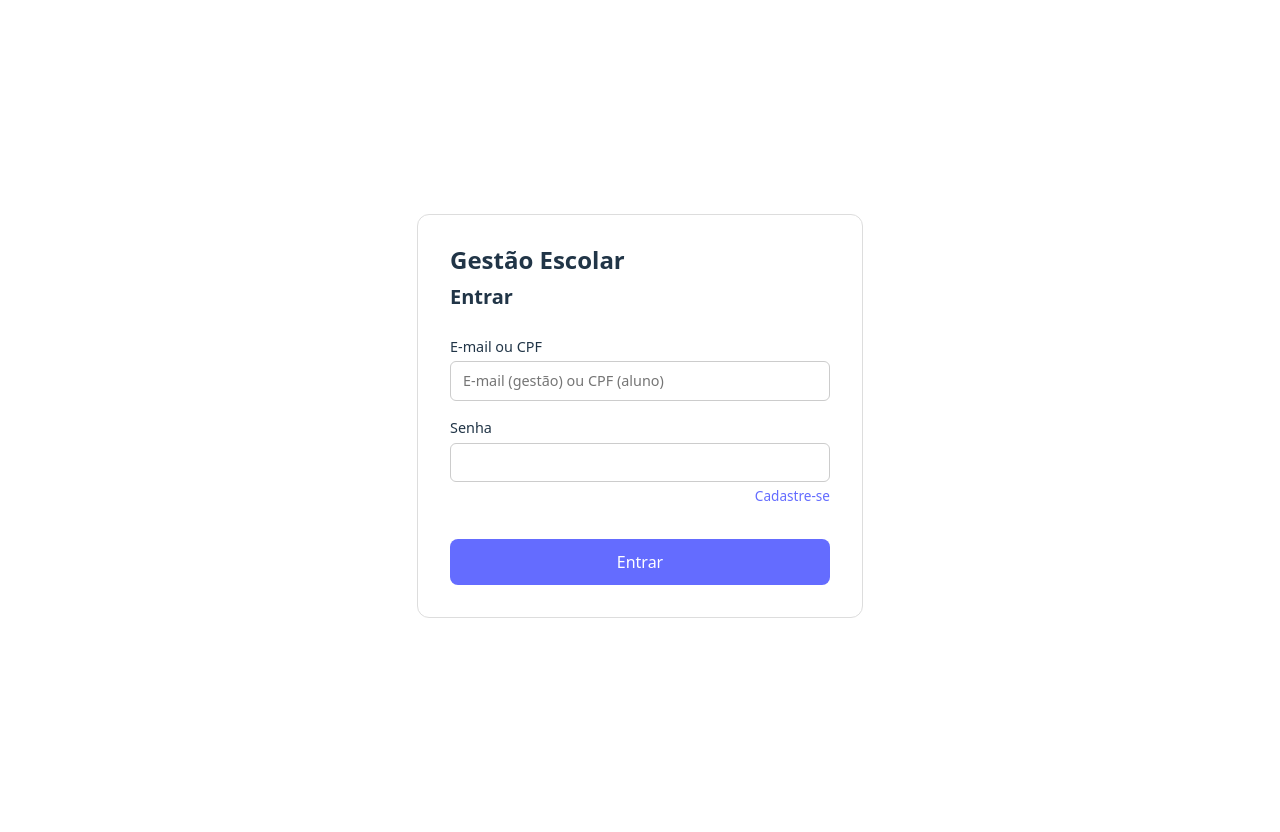
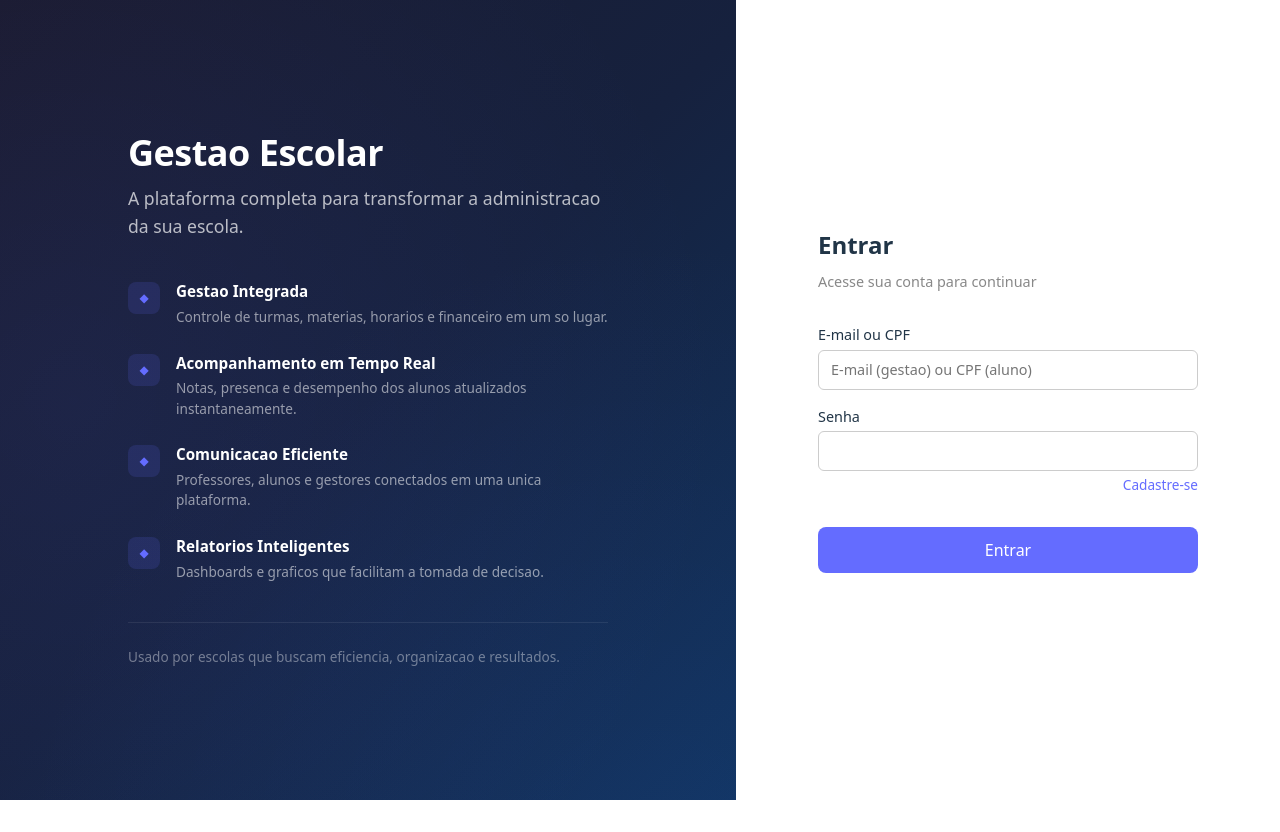
Before and after one commit to pereirasil/escola, a React (Vite) app: page /login in a window 1280 px wide. After the commit the page ends 800 px from the top, so only its background shows below. Built offline with nearby package versions, Linux system fonts and the light colour scheme.

Commit message:
feat(login): redesign completo da tela de login com layout split-screen profissional

```diff
--- a/src/index.css
+++ b/src/index.css
@@ -101,29 +101,127 @@ body {
 .auth-page {
   min-height: 100vh;
   display: flex;
+  flex-direction: row;
+}
+
+.auth-hero {
+  flex: 1;
+  display: flex;
   align-items: center;
   justify-content: center;
-  padding: 1rem;
+  padding: 3rem;
+  background: linear-gradient(135deg, #1a1a2e 0%, #16213e 50%, #0f3460 100%);
+  position: relative;
+  overflow: hidden;
+}
+
+.auth-hero::before {
+  content: '';
+  position: absolute;
+  top: -50%;
+  left: -50%;
+  width: 200%;
+  height: 200%;
+  background: radial-gradient(circle at 30% 50%, rgba(100, 108, 255, 0.08) 0%, transparent 50%),
+              radial-gradient(circle at 70% 80%, rgba(100, 108, 255, 0.05) 0%, transparent 40%);
+  pointer-events: none;
+}
+
+.auth-hero-content {
+  position: relative;
+  max-width: 480px;
+  z-index: 1;
+}
+
+.auth-hero-title {
+  font-size: 2.25rem;
+  font-weight: 700;
+  margin: 0 0 0.75rem;
+  color: #fff;
+  letter-spacing: -0.5px;
+}
+
+.auth-hero-subtitle {
+  font-size: 1.1rem;
+  color: rgba(255, 255, 255, 0.7);
+  margin: 0 0 2.5rem;
+  line-height: 1.6;
+}
+
+.auth-hero-features {
+  display: flex;
+  flex-direction: column;
+  gap: 1.5rem;
+  margin-bottom: 2.5rem;
+}
+
+.auth-hero-feature {
+  display: flex;
+  align-items: flex-start;
+  gap: 1rem;
+}
+
+.auth-hero-feature-icon {
+  flex-shrink: 0;
+  width: 32px;
+  height: 32px;
+  display: flex;
+  align-items: center;
+  justify-content: center;
+  background: rgba(100, 108, 255, 0.15);
+  border-radius: 8px;
+  color: #646cff;
+  font-size: 0.75rem;
+  margin-top: 2px;
+}
+
+.auth-hero-feature strong {
+  display: block;
+  font-size: 0.95rem;
+  color: #fff;
+  margin-bottom: 0.25rem;
+}
+
+.auth-hero-feature p {
+  margin: 0;
+  font-size: 0.85rem;
+  color: rgba(255, 255, 255, 0.55);
+  line-height: 1.5;
+}
+
+.auth-hero-footer-text {
+  font-size: 0.85rem;
+  color: rgba(255, 255, 255, 0.4);
+  margin: 0;
+  padding-top: 1.5rem;
+  border-top: 1px solid rgba(255, 255, 255, 0.08);
+}
+
+.auth-login-side {
+  flex: 0 0 480px;
+  display: flex;
+  align-items: center;
+  justify-content: center;
+  padding: 2rem;
+  background-color: #1a1a1a;
 }
 
 .auth-card {
   width: 100%;
   max-width: 380px;
   padding: 2rem;
-  border: 1px solid #333;
-  border-radius: 12px;
-  background-color: #1a1a1a;
-}
-
-.auth-card h1 {
-  margin: 0 0 0.5rem;
-  font-size: 1.5rem;
 }
 
 .auth-card h2 {
-  margin: 0 0 1.5rem;
-  font-size: 1.25rem;
-  font-weight: 600;
+  margin: 0 0 0.5rem;
+  font-size: 1.5rem;
+  font-weight: 700;
+}
+
+.auth-card-subtitle {
+  margin: 0 0 2rem;
+  font-size: 0.9rem;
+  color: rgba(255, 255, 255, 0.5);
 }
 
 .auth-form label {
@@ -659,6 +757,34 @@ button:focus-visible {
     font-size: 1rem;
   }
 
+  .auth-page {
+    flex-direction: column;
+  }
+
+  .auth-hero {
+    padding: 2rem 1.5rem;
+    flex: none;
+  }
+
+  .auth-hero-title {
+    font-size: 1.5rem;
+  }
+
+  .auth-hero-subtitle {
+    font-size: 0.95rem;
+    margin-bottom: 1.5rem;
+  }
+
+  .auth-hero-features {
+    gap: 1rem;
+    margin-bottom: 1.5rem;
+  }
+
+  .auth-login-side {
+    flex: none;
+    padding: 1.5rem;
+  }
+
   .auth-card {
     padding: 1.5rem;
   }
@@ -726,14 +852,22 @@ button:focus-visible {
   .page p {
     color: #555;
   }
-  .auth-card {
-    border-color: #ddd;
+  .auth-login-side {
     background-color: #fff;
+  }
+  .auth-card h2 {
+    color: #213547;
+  }
+  .auth-card-subtitle {
+    color: #888;
   }
   .auth-form input {
     border-color: #ccc;
     background-color: #fff;
     color: #213547;
+  }
+  .auth-hero {
+    background: linear-gradient(135deg, #1a1a2e 0%, #16213e 50%, #0f3460 100%);
   }
   .auth-message {
     color: #444;
--- a/src/modules/auth/pages/Login.jsx
+++ b/src/modules/auth/pages/Login.jsx
@@ -52,15 +52,60 @@ export default function Login() {
 
   return (
     <div className="auth-page">
+      <div className="auth-hero">
+        <div className="auth-hero-content">
+          <h1 className="auth-hero-title">Gestao Escolar</h1>
+          <p className="auth-hero-subtitle">
+            A plataforma completa para transformar a administracao da sua escola.
+          </p>
+
+          <div className="auth-hero-features">
+            <div className="auth-hero-feature">
+              <span className="auth-hero-feature-icon">&#9670;</span>
+              <div>
+                <strong>Gestao Integrada</strong>
+                <p>Controle de turmas, materias, horarios e financeiro em um so lugar.</p>
+              </div>
+            </div>
+            <div className="auth-hero-feature">
+              <span className="auth-hero-feature-icon">&#9670;</span>
+              <div>
+                <strong>Acompanhamento em Tempo Real</strong>
+                <p>Notas, presenca e desempenho dos alunos atualizados instantaneamente.</p>
+              </div>
+            </div>
+            <div className="auth-hero-feature">
+              <span className="auth-hero-feature-icon">&#9670;</span>
+              <div>
+                <strong>Comunicacao Eficiente</strong>
+                <p>Professores, alunos e gestores conectados em uma unica plataforma.</p>
+              </div>
+            </div>
+            <div className="auth-hero-feature">
+              <span className="auth-hero-feature-icon">&#9670;</span>
+              <div>
+                <strong>Relatorios Inteligentes</strong>
+                <p>Dashboards e graficos que facilitam a tomada de decisao.</p>
+              </div>
+            </div>
+          </div>
+
+          <p className="auth-hero-footer-text">
+            Usado por escolas que buscam eficiencia, organizacao e resultados.
+          </p>
+        </div>
+      </div>
+
+      <div className="auth-login-side">
         <div className="auth-card">
-        <h1>Gestão Escolar</h1>
           <h2>Entrar</h2>
+          <p className="auth-card-subtitle">Acesse sua conta para continuar</p>
           <form onSubmit={handleSubmit} className="auth-form">
             <label>
               E-mail ou CPF
               <input
                 type="text"
-              placeholder="E-mail (gestão) ou CPF (aluno)"
+                placeholder="E-mail (gestao) ou CPF (aluno)"
                 value={usuario}
                 onChange={(e) => setUsuario(e.target.value)}
                 required
@@ -86,5 +131,6 @@ export default function Login() {
           </form>
         </div>
       </div>
+    </div>
   )
 }
```
Lines whose indentation alone changed are shown as unchanged.
